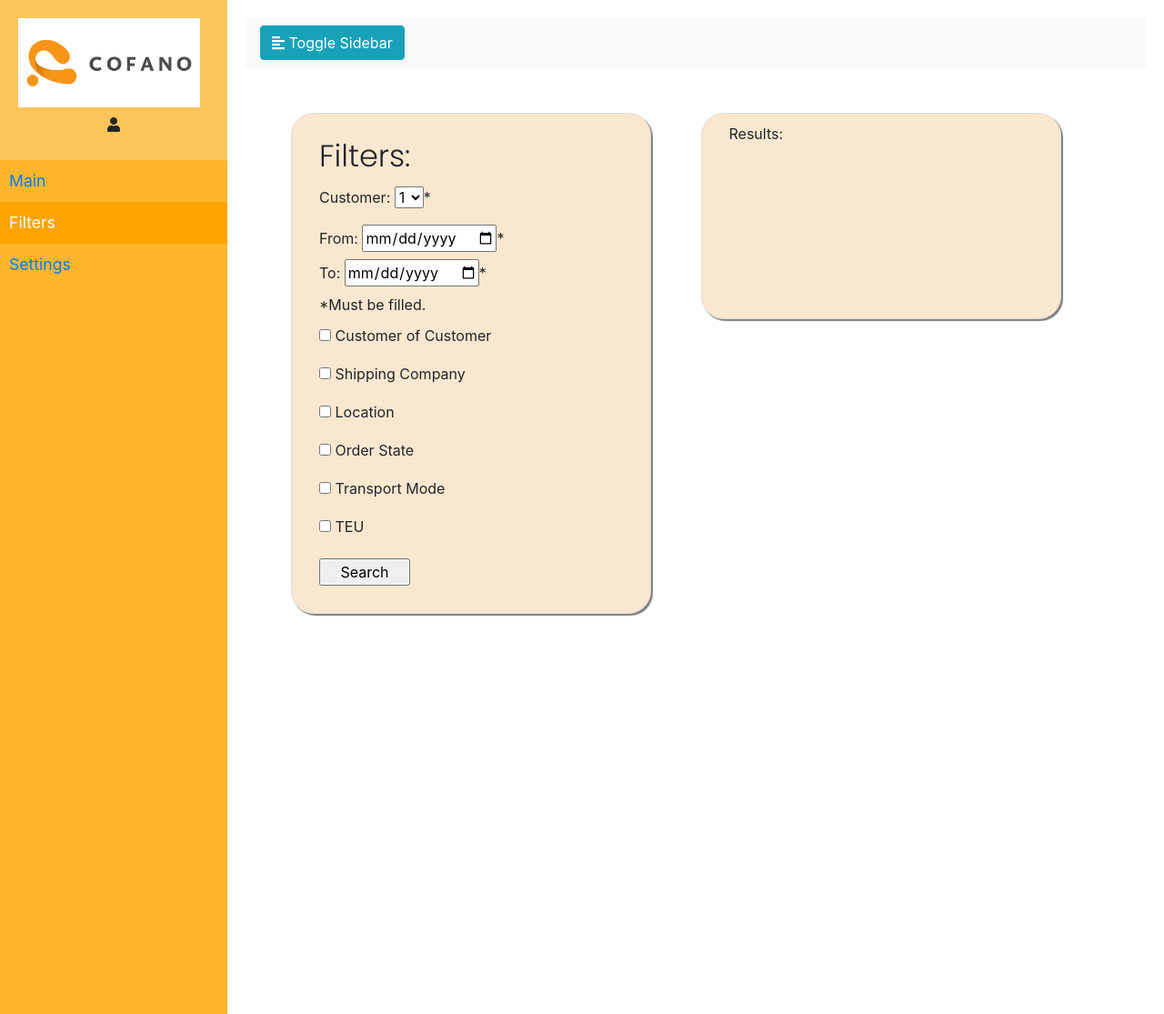
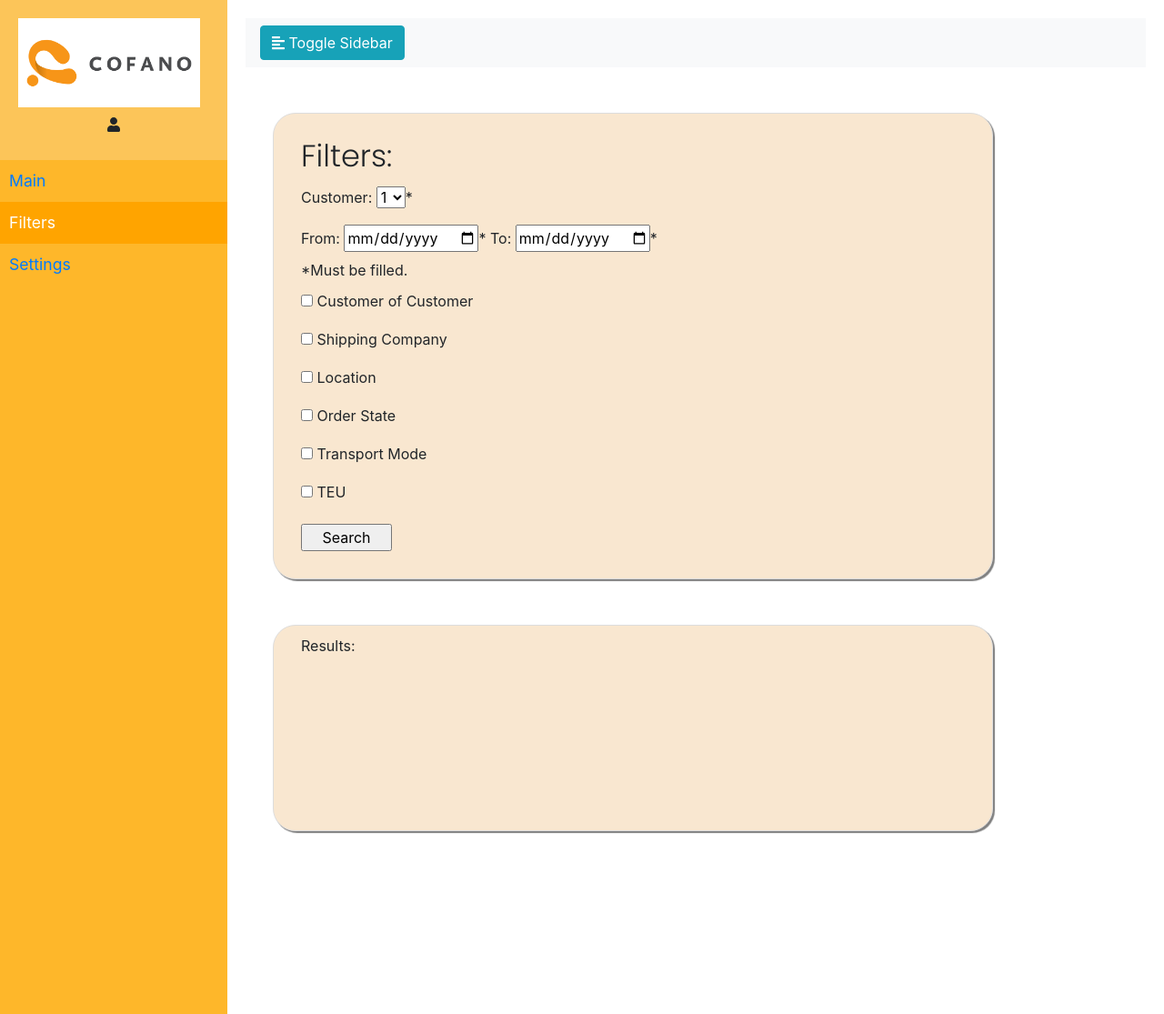
Before and after one commit to RuilinYang-beta/m4_dashboard, a web app: page /filterPage.html in a window 1280 px wide. Shown: the top 1115 px of the page at 91% size. Run offline with its HTML, style and script files only (its server is not run), Linux system fonts and the light colour scheme; data that the repository does not hold is empty; a map, chart or similar area stays blank; some libraries are stand-ins or nearby versions.

Commit message:
Update style

```diff
--- a/src/Project/src/main/webapp/style.css
+++ b/src/Project/src/main/webapp/style.css
@@ -272,10 +272,10 @@
     FILTERPAGE
 ----------------------------------------------------- */
 .filters {
-  margin: 50px 0 50px 50px;
+  margin: 50px 0 50px 30px;
   border: 1px solid #dddddd;
-  width: 40%;
-  display:inline-block;
+  width: 80%;
+  display:block;
   vertical-align: top;
   background-color: #F9E7D0;
   border-radius: 25px;
@@ -292,7 +292,7 @@
 table {
   font-family: arial, sans-serif;
   border-collapse: collapse;
-  width: 70%;
+  width: 60%;
   margin: 0 auto;
   margin-top: 15px;
   margin-bottom:20px;
@@ -306,6 +306,11 @@
 
 tr:nth-child(even) {
   background-color: #dddddd;
+}
+
+
+#icon:hover ~ #info{
+    visibility: inline;
 }
 
 
```
